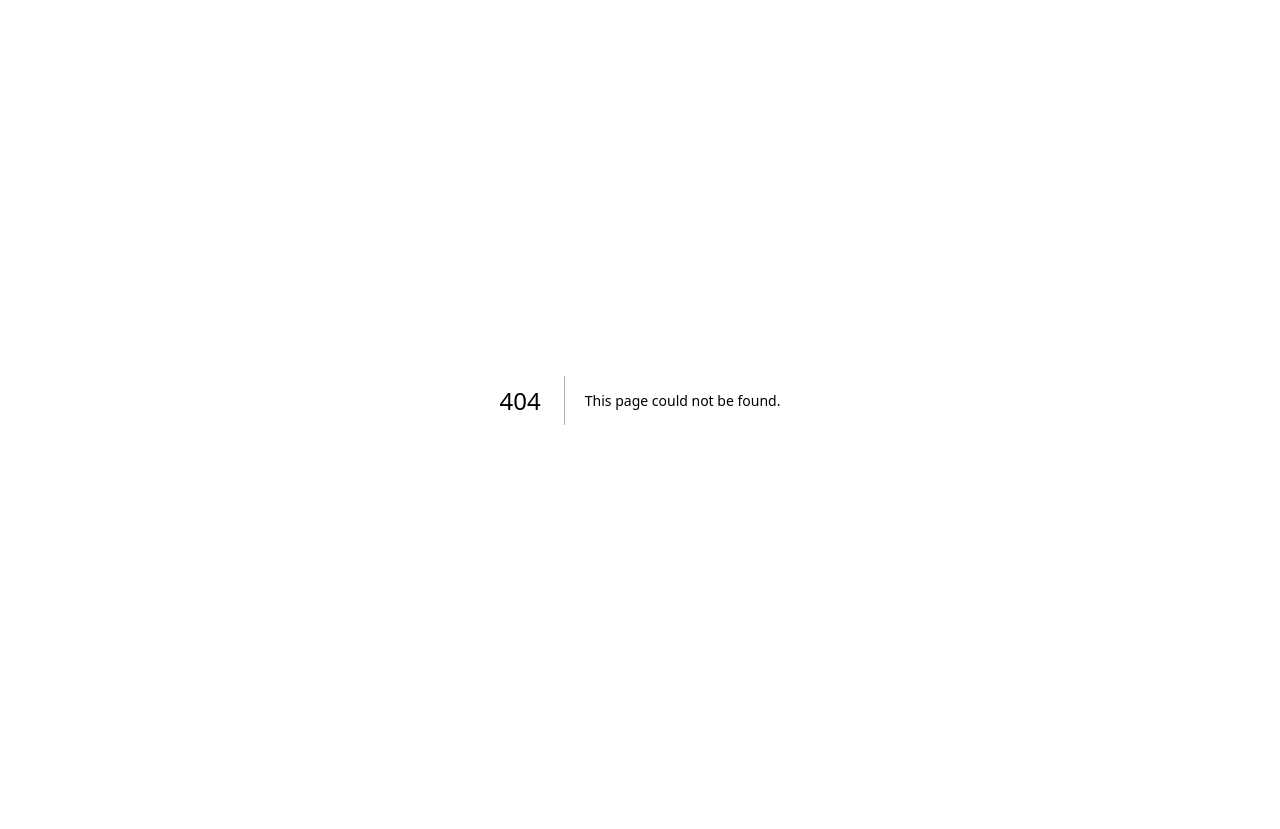
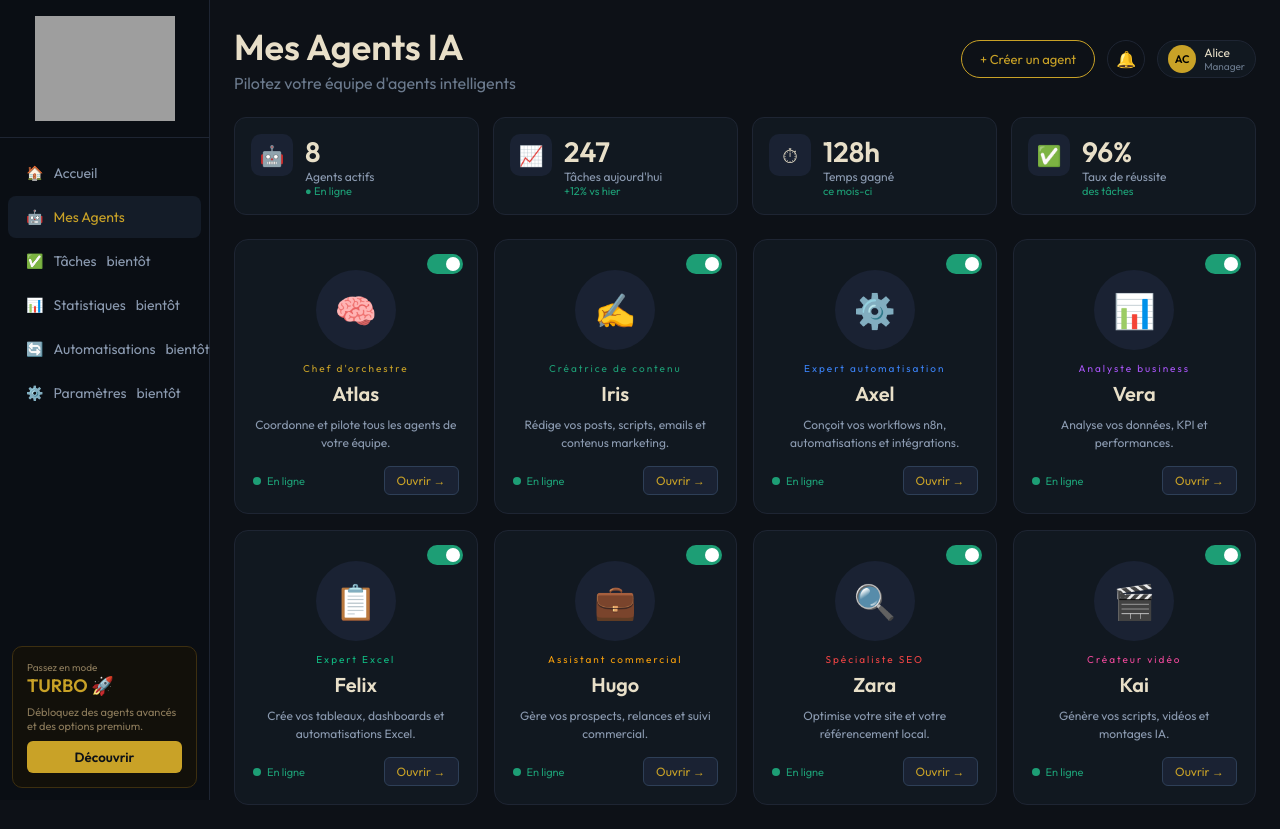
Before and after one commit to adrien-athenia/athenia, a Next.js app: page / in a window 1280 px wide. Before the commit this address had no page. Before the commit the page ends 800 px from the top, so only its background shows below. Built offline with nearby package versions, Linux system fonts and the light colour scheme; grey boxes are pictures that could not be loaded.

Commit message:
delate fichier

```diff
--- /dev/null
+++ b/app/page.js
@@ -0,0 +1,173 @@
+"use client";
+
+import { useState } from "react";
+import { useRouter } from "next/navigation";
+import { agents } from "@/lib/agents";
+import styles from "./page.module.css";
+
+const stats = [
+  { icon: "🤖", num: "8", label: "Agents actifs", sub: "● En ligne" },
+  { icon: "📈", num: "247", label: "Tâches aujourd'hui", sub: "+12% vs hier" },
+  { icon: "⏱", num: "128h", label: "Temps gagné", sub: "ce mois-ci" },
+  { icon: "✅", num: "96%", label: "Taux de réussite", sub: "des tâches" },
+];
+
+const navItems = [
+  { icon: "🏠", label: "Accueil", route: "/" },
+  { icon: "🤖", label: "Mes Agents", route: "/", active: true },
+  { icon: "✅", label: "Tâches", soon: true },
+  { icon: "📊", label: "Statistiques", soon: true },
+  { icon: "🔄", label: "Automatisations", soon: true },
+
+  { icon: "⚙️", label: "Paramètres", soon: true },
+];
+
+export default function Home() {
+  const router = useRouter();
+  const [mobileMenuOpen, setMobileMenuOpen] = useState(false);
+  const [activeNav, setActiveNav] = useState("Mes Agents");
+  const [activeAgents, setActiveAgents] = useState(
+    Object.fromEntries(agents.map((a) => [a.id, true]))
+  );
+
+  const toggleAgent = (id, e) => {
+    e.stopPropagation();
+    setActiveAgents((prev) => ({ ...prev, [id]: !prev[id] }));
+  };
+
+  const closeMobileMenu = () => setMobileMenuOpen(false);
+
+  const handleNav = (item) => {
+    closeMobileMenu();
+    if (item.soon) {
+      alert(`"${item.label}" — bientôt disponible !`);
+      return;
+    }
+    setActiveNav(item.label);
+    router.push(item.route);
+  };
+
+  return (
+    <div className={styles.dash}>
+      <div
+        className={`${styles.overlay} ${mobileMenuOpen ? styles.overlayActive : ""}`}
+        onClick={closeMobileMenu}
+      />
+
+      <aside className={`${styles.sidebar} ${mobileMenuOpen ? styles.sidebarOpen : ""}`}>
+        <div className={styles.logoArea}>
+          {/* eslint-disable-next-line @next/next/no-img-element */}
+          <img src="/logo-athenia-luxe.png" alt="Athenia" className={styles.logoImg} />
+        </div>
+
+        <nav className={styles.nav}>
+          {navItems.map((item) => (
+            <div
+              key={item.label}
+              className={`${styles.navItem} ${activeNav === item.label ? styles.active : ""}`}
+              onClick={() => handleNav(item)}
+            >
+              <span>{item.icon}</span>
+              {item.label}
+              {item.soon && (
+                <span className={styles.soonBadge}>bientôt</span>
+              )}
+            </div>
+          ))}
+        </nav>
+
+        <div className={styles.turboBox}>
+          <div className={styles.turboLabel}>Passez en mode</div>
+          <div className={styles.turboTitle}>TURBO 🚀</div>
+          <div className={styles.turboDesc}>
+            Débloquez des agents avancés et des options premium.
+          </div>
+          <button className={styles.turboBtn}>Découvrir</button>
+        </div>
+      </aside>
+
+      <main className={styles.main}>
+        <div className={styles.topBar}>
+          <button
+            className={styles.hamburger}
+            onClick={() => setMobileMenuOpen((prev) => !prev)}
+            aria-label="Ouvrir le menu"
+          >
+            {mobileMenuOpen ? "✕" : "☰"}
+          </button>
+
+          <div style={{ flex: 1 }}>
+            <h1 className={styles.pageTitle}>Mes Agents IA</h1>
+            <p className={styles.pageSub}>Pilotez votre équipe d'agents intelligents</p>
+          </div>
+
+          <div className={styles.topRight}>
+            <button className={styles.btnNew}>+ Créer un agent</button>
+            <div className={styles.bell}>🔔</div>
+            <div className={styles.userChip}>
+              <div className={styles.avatar}>AC</div>
+              <div>
+                <div className={styles.userName}>Alice</div>
+                <div className={styles.userRole}>Manager</div>
+              </div>
+            </div>
+          </div>
+        </div>
+
+        <div className={styles.statsGrid}>
+          {stats.map((s) => (
+            <div key={s.label} className={styles.statCard}>
+              <div className={styles.statIcon}>{s.icon}</div>
+              <div>
+                <div className={styles.statNum}>{s.num}</div>
+                <div className={styles.statLabel}>{s.label}</div>
+                <div className={styles.statSub}>{s.sub}</div>
+              </div>
+            </div>
+          ))}
+        </div>
+
+        <div className={styles.agentsGrid}>
+          {agents.map((agent) => (
+            <div
+              key={agent.id}
+              className={styles.agentCard}
+              onClick={() => router.push(`/agent/${agent.id}`)}
+            >
+              <div
+                className={`${styles.toggle} ${activeAgents[agent.id] ? styles.toggleOn : ""}`}
+                onClick={(e) => toggleAgent(agent.id, e)}
+              />
+              <div className={styles.agentAvatar}>{agent.emoji}</div>
+              <div className={styles.agentRole} style={{ color: agent.color }}>
+                {agent.role}
+              </div>
+              <div className={styles.agentName}>{agent.name}</div>
+              <div className={styles.agentDesc}>{agent.desc}</div>
+              <div className={styles.agentFooter}>
+                <div className={styles.statusDot}>
+                  <div
+                    className={styles.dot}
+                    style={{ background: activeAgents[agent.id] ? "#1d9e75" : "#555" }}
+                  />
+                  <span style={{ color: activeAgents[agent.id] ? "#1d9e75" : "#555", fontSize: "11px" }}>
+                    {activeAgents[agent.id] ? "En ligne" : "Hors ligne"}
+                  </span>
+                </div>
+                <button
+                  className={styles.openBtn}
+                  onClick={(e) => {
+                    e.stopPropagation();
+                    router.push(`/agent/${agent.id}`);
+                  }}
+                >
+                  Ouvrir →
+                </button>
+              </div>
+            </div>
+          ))}
+        </div>
+      </main>
+    </div>
+  );
+}
```
